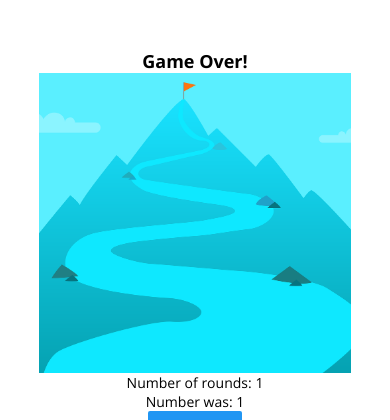
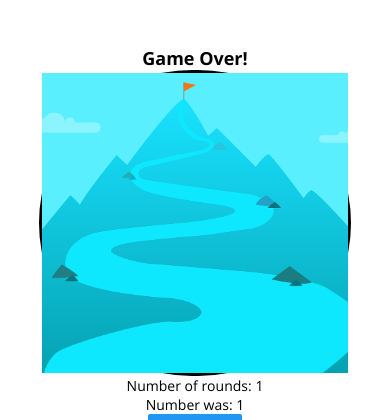
Before and after one commit to RommelTJ/rn-guess-number, a React Native app: screen / in a window 390 px wide. Shown: the part 221-641 px from the top of the page. Built offline with nearby package versions, Linux system fonts and the light colour scheme.

Commit message:
:lipstick: GameOverScreen: Styling the surround image container

```diff
--- a/screens/GameOverScreen.js
+++ b/screens/GameOverScreen.js
@@ -7,7 +7,9 @@ const GameOverScreen = (props) => {
   return (
     <View style={styles.screen}>
       <TitleText>Game Over!</TitleText>
-      <Image style={styles.image} source={require('../assets/success.png')} resizeMode="cover" />
+      <View style={styles.imageContainer}>
+        <Image style={styles.image} source={require('../assets/success.png')} resizeMode="cover" />
+      </View>
       <BodyText>Number of rounds: {props.roundsNumber}</BodyText>
       <BodyText>Number was: {props.userNumber}</BodyText>
       <Button title="NEW GAME" onPress={props.onRestart} />
@@ -22,8 +24,14 @@ const styles = StyleSheet.create({
     alignItems: 'center'
   },
   image: {
-    width: '80%',
+    width: '100%',
     height: 300
+  },
+  imageContainer: {
+    borderRadius: 200,
+    borderWidth: 3,
+    borderColor: 'black',
+    width: '80%'
   }
 });
 
```
